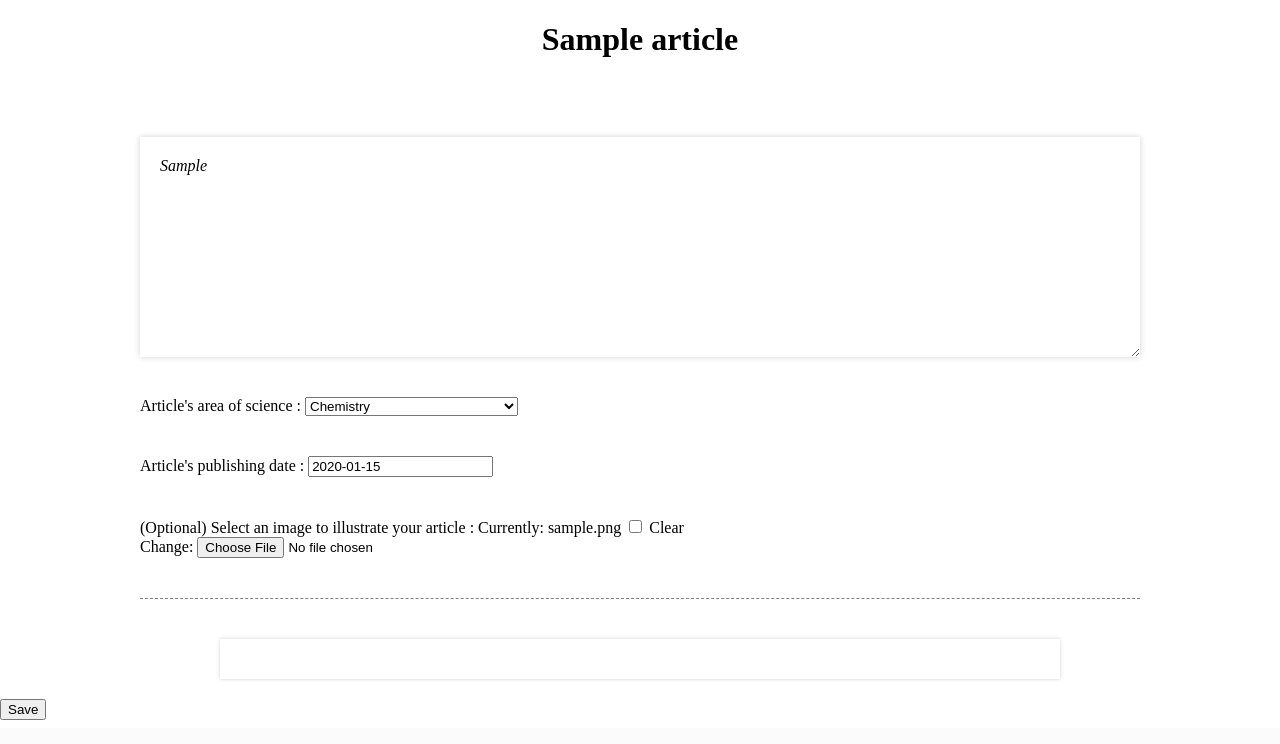
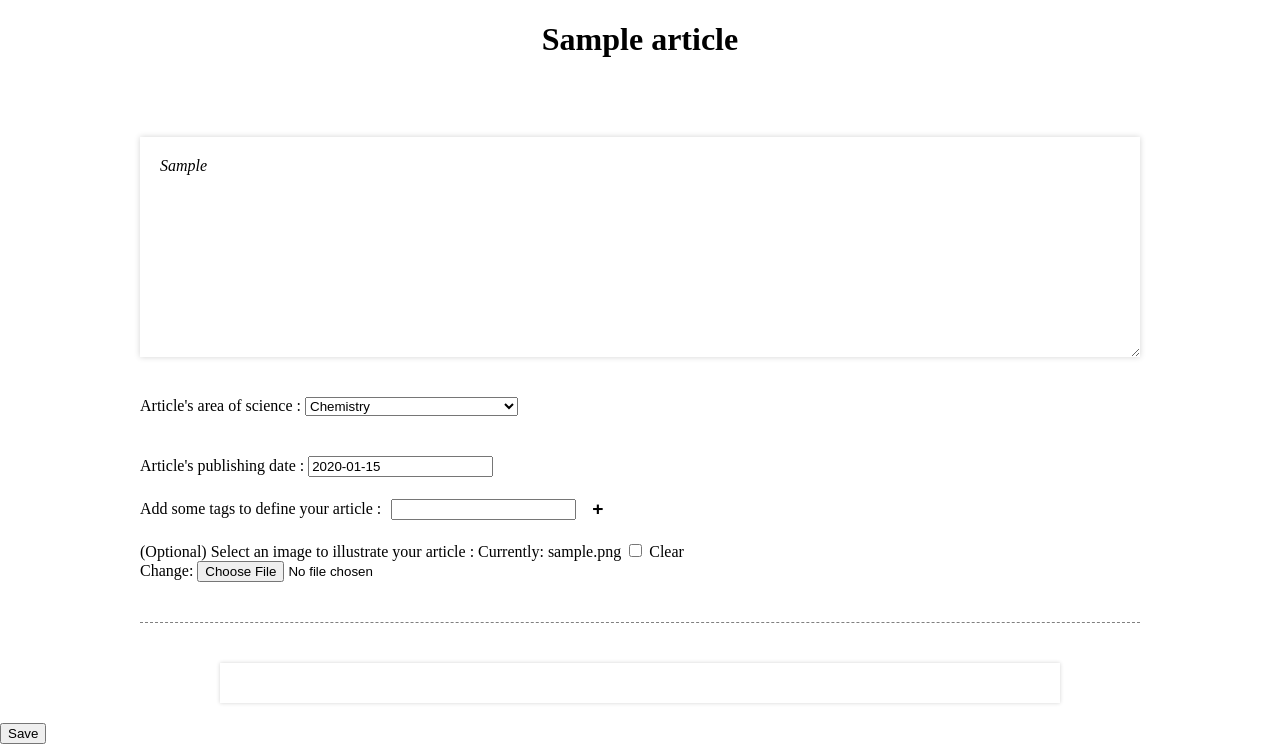
Before and after one commit to remigranjon/stateoftheart, a Django app: page /blog/1/update/ in a window 1280 px wide. Shown: the part 72-816 px from the top of the page. Before the commit the page ends 792 px from the top, so only its background shows below. Run offline with Django 4.2, Linux system fonts and the light colour scheme; tables that the repository leaves empty hold one stand-in row (values such as "Sample post"); some web fonts are replaced.

Commit message:
add tags to update article page

```diff
--- a/blog/static/blog/js/updateArticle.js
+++ b/blog/static/blog/js/updateArticle.js
@@ -71,3 +71,55 @@ const editor = new EditorJS ({
     console.log('Saving failed: ', error)
   });
 }
+
+function addTag (newTagValue) {
+
+  // let newTagValue = document.getElementById('newTag').value;
+  const tags = document.getElementsByClassName("tags")[0];
+  const tagsInput = document.getElementById("tags");
+
+  const newTag = document.createElement('div');
+  const newTagText = document.createElement('p');
+  const newTagDelete = document.createElement("button");
+
+
+  newTag.classList.add("tag");
+
+  // newTagValue = newTagValue.replace(" ","-");
+
+  newTagText.innerHTML = newTagValue;
+
+  // Ajout du tag à l'input "tags"
+  tagsInput.value = tagsInput.value + newTagValue + " ";
+
+  newTagDelete.innerHTML = 'x';
+  newTagDelete.onclick = (event)=>{
+    event.preventDefault();
+    tags.removeChild(newTag);
+    // suppression du tag dans l'input "tags"
+    const tagToDelete = " " + newTagValue + " ";
+    tagsInput.value = tagsInput.value.replace(tagToDelete, " ");
+  }
+
+  tags.appendChild(newTag);
+  newTag.appendChild(newTagText);
+  newTag.appendChild(newTagDelete);
+}
+
+function addTagFromEvent(event) {
+  let newTagValue = document.getElementById('newTag').value;
+  regex = new RegExp(" ","g");
+  newTagValue = newTagValue.replace(regex,"-").toLowerCase();
+  addTag(newTagValue);
+
+}
+
+
+let tagsToAdd = document.getElementById("tagsToAdd").value.split(' ');
+tagsToAdd.pop();
+console.log(tagsToAdd);
+
+for (let tag of tagsToAdd) {
+  console.log(tag);
+  addTag(tag);
+}
--- a/blog/templates/blog/updateArticle.html
+++ b/blog/templates/blog/updateArticle.html
@@ -37,6 +37,14 @@
         <label for="{{ form.publishing_date.id_for_label }}">Article's publishing date : </label>
         {{ form.publishing_date }}
     </div>
+    <input type="hidden" id="tagsToAdd" value="{{tagsToAdd}}">
+    <div class="tagsWrapper">
+        <label for="newTag">Add some tags to define your article : </label>
+        <input type="text" name="newTag" id="newTag">
+        <button type="button" onclick="addTagFromEvent()" class="tagsButton">+</button>
+        <div class="tags"></div>
+        <input type="hidden" name="tags" id="tags" value=" ">
+    </div>
     <div class="headerImgWrapper" >
         {{ form.header_img.errors }}
         <label for="{{ form.header_img.id_for_label }}">(Optional) Select an image to illustrate your article : </label>
--- a/blog/views.py
+++ b/blog/views.py
@@ -91,14 +91,29 @@ def saveArticle(request):
                     elif article.domain == "Physics" :
                         article.header_img = "domains/physics.jpg"
                 article.save()
-                if "articleId" in request.POST :
-                    return render(request, 'blog/articleSaved.html', context={
-                    "POST" : json.dumps(request.POST), "article": article,
-                    })
+
+                article.tag_set.clear()
+
+                if request.POST["tags"] != " " :
+                    tags = request.POST["tags"].split(" ");
+                    del tags[0]
+                    tags.pop()
+                    if len(tags)!=0 :
+                        for tag in tags :
+                            normalTag = tag.lower()
+                            if len(Tag.objects.filter(name=normalTag)) > 0  :
+                                Tag.objects.get(name=normalTag).articles.add(article)
+                            else :
+                                newTag = Tag(name=normalTag)
+                                newTag.save()
+                                newTag.articles.add(article)
+
 
                 return render(request, 'blog/articleSaved.html', context={
-                    "POST" : json.dumps(request.POST),
-                    })
+                "POST" : json.dumps(request.POST), "article": article,
+                })
+
+
             else :
                 return render(request, 'blog/articleSaved.html', context={"error":form.errors})
 
@@ -131,13 +146,9 @@ def saveArticle(request):
                                 newTag.save()
                                 newTag.articles.add(article)
 
-                if "articleId" in request.POST :
-                    return render(request, 'blog/articleSaved.html', context={
+                return render(request, 'blog/articleSaved.html', context={
                     "POST" : json.dumps(request.POST),
-                    })
-
-                return render(request, 'blog/articleSaved.html', context={
-                    "POST" : json.dumps(request.POST), "article": article
+                    "article": article,
                     })
             else :
                 return render(request, 'blog/articleSaved.html', context={"error":form.errors})
@@ -162,7 +173,16 @@ def saveArticle(request):
 def updateArticle(request, article_id) :
     article = get_object_or_404(Article, pk=article_id)
     form = ArticleForm(instance=article)
-    return render(request, 'blog/updateArticle.html', {"article":article, "form":form})
+    tagsToAdd = ""
+
+    for tag in article.tag_set.all() :
+        tagsToAdd += tag.name+" "
+
+    return render(request, 'blog/updateArticle.html', {
+        "article":article,
+        "form":form,
+        "tagsToAdd":tagsToAdd,
+        })
 
 def deleteArticle(request, article_id) :
     article = get_object_or_404(Article, pk=article_id)
```
Lines whose indentation alone changed are shown as unchanged.
